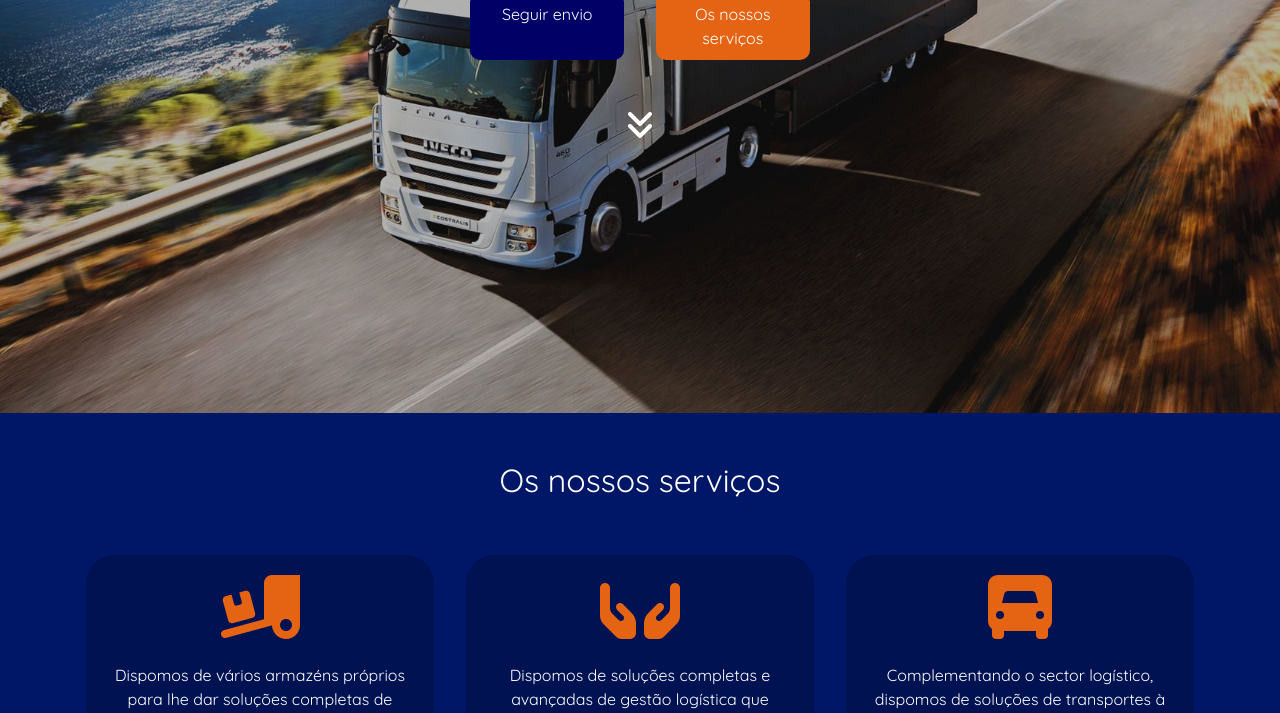
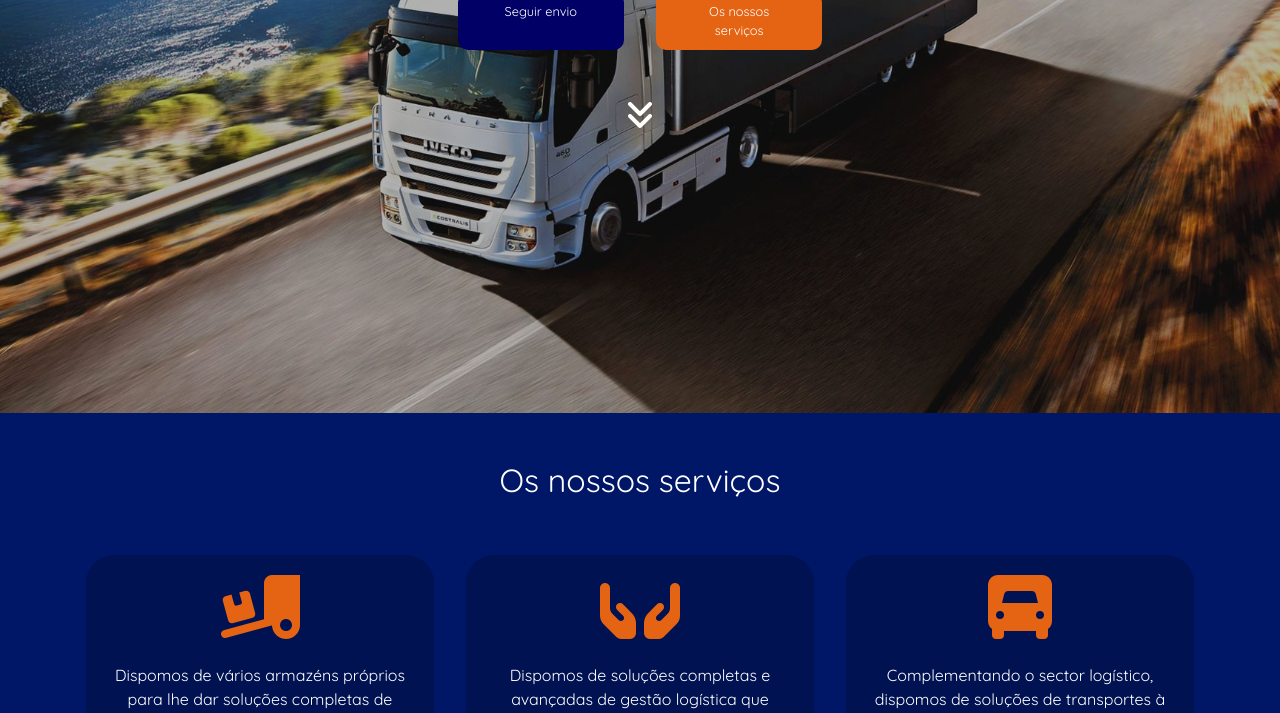
Before and after one commit to Wyzo/enovo_webtransportes, a plain HTML site: page index.html in a window 1280 px wide. Shown: the part 387-1100 px from the top of the page. Drawn offline with nearby package versions, Linux system fonts and the light colour scheme.

Commit message:
Fixed design problem

```diff
--- a/index.html
+++ b/index.html
@@ -46,10 +46,10 @@
                 </div>
                 <div class="btn-group" role="group">
                     <a href="seguirenvio.html" class="text-white text-decoration-none mx-3"
-                        style="padding: 10px 30px 10px 30px; background-color: #010066; border-radius: 10px; width: 12vw;">Seguir
+                        style="padding: 10px 30px 10px 30px; background-color: #010066; border-radius: 10px; width: 13vw; font-size: 1vw;">Seguir
                         envio</a>
                     <a href="servicos.html" class="text-white text-decoration-none mx-3"
-                        style="padding: 10px 30px 10px 30px; background-color: #E56414; border-radius: 10px; width: 12vw;">Os nossos
+                        style="padding: 10px 30px 10px 30px; background-color: #E56414; border-radius: 10px; width: 13vw; font-size: 1vw;">Os nossos
                         serviços</a>
                 </div>
             </div>
```
Also changed, not shown: cliente.html (+1 -2 lines).
